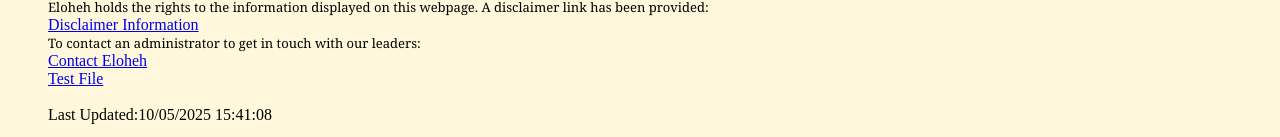
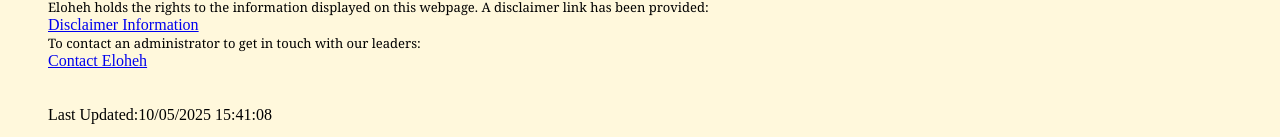
Before and after one commit to mregan2022/ElohehManagementPage, a plain HTML site: page index.html in a window 1280 px wide. Shown: the part 1204-1341 px from the top of the page. Drawn offline with Linux system fonts and the light colour scheme.

Commit message:
Update index.html

```diff
--- a/index.html
+++ b/index.html
@@ -60,7 +60,6 @@
      <br>
        <a href = "mailto:regan30@purdue.edu"> Contact Eloheh</a>
 <br>
-    <a href = "https://mregan2022.github.io/test/" target ="_blank"> Test File</a>
 <br>
 <br>
 Last Updated:<script>document.write(document.lastModified);</script>
```
